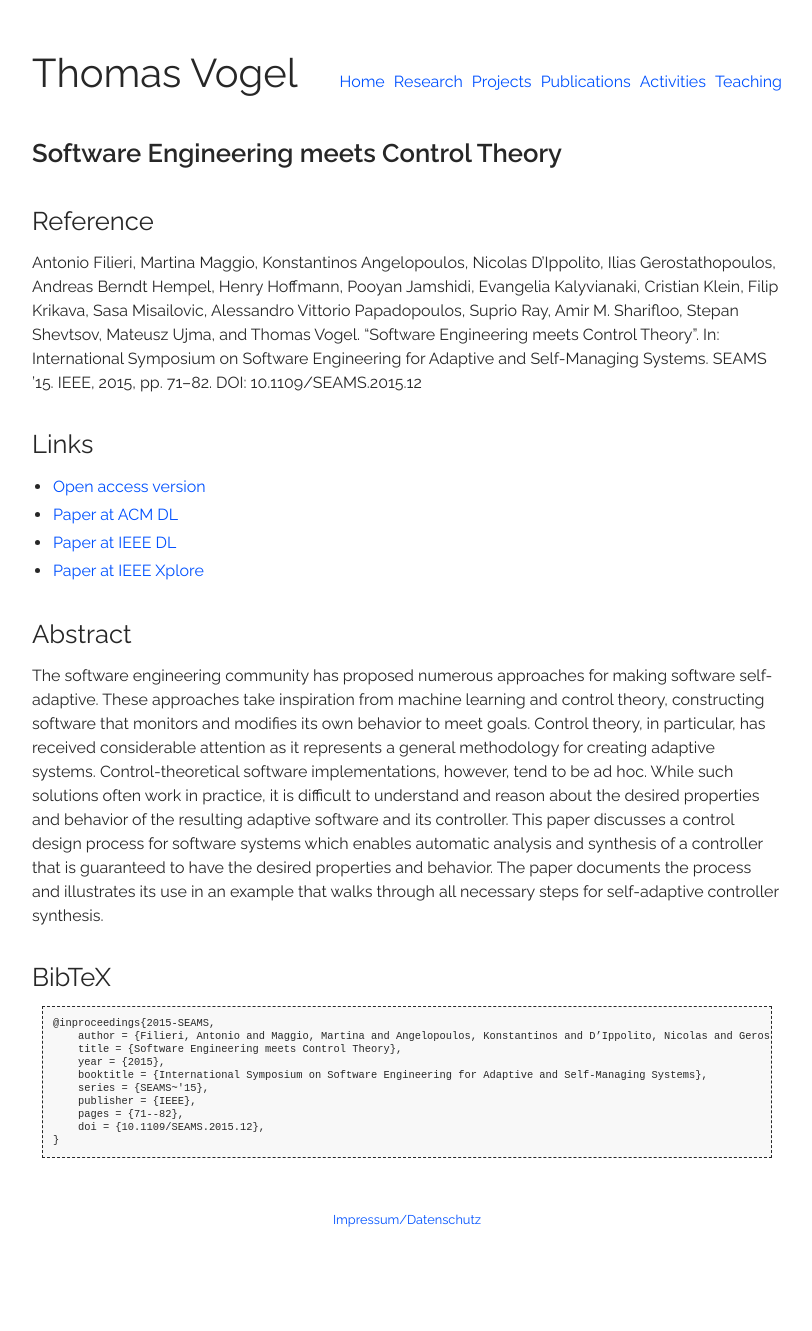
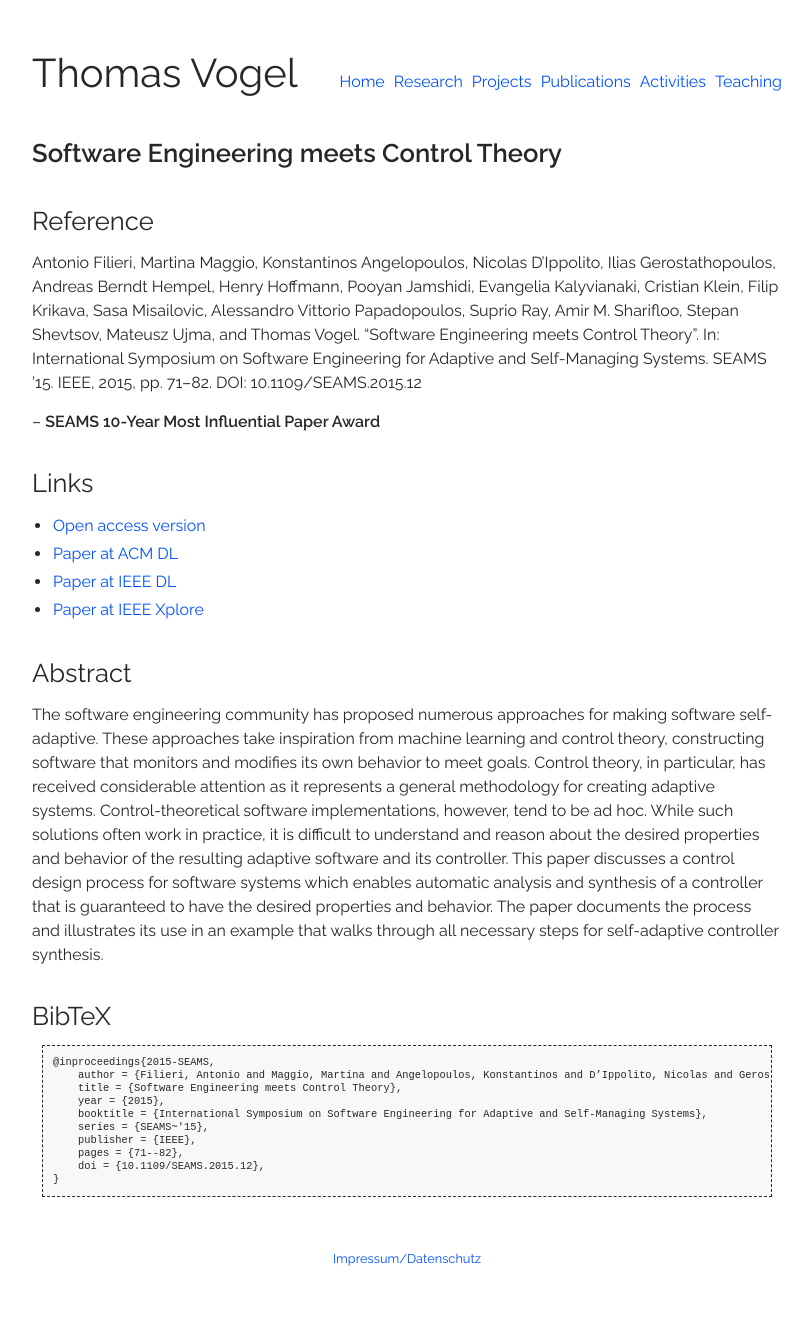
Before and after one commit to thomas-vogel/thomas-vogel.github.io, a Jekyll site: the page built from _pages/publications/2015-SEAMS.md, in a window 1280 px wide. Shown: the whole page, without its empty margins (233-1045 px from the left). Built offline with Jekyll 4.4.1, drawn with Linux system fonts in a browser that asks for light colours; nearby versions of some CDN libraries; before the commit the page ends 1292 px from its top, so only the background shows below that.

Commit message:
Add MIP award.

```diff
--- a/_pages/publications/2015-SEAMS.md
+++ b/_pages/publications/2015-SEAMS.md
@@ -6,6 +6,10 @@ layout: page
 
 ## Reference
 Antonio Filieri, Martina Maggio, Konstantinos Angelopoulos, Nicolas D’Ippolito, Ilias Gerostathopoulos, Andreas Berndt Hempel, Henry Hoffmann, Pooyan Jamshidi, Evangelia Kalyvianaki, Cristian Klein, Filip Krikava, Sasa Misailovic, Alessandro Vittorio Papadopoulos, Suprio Ray, Amir M. Sharifloo, Stepan Shevtsov, Mateusz Ujma, and Thomas Vogel. "Software Engineering meets Control Theory". In: International Symposium on Software Engineering for Adaptive and Self-Managing Systems. SEAMS ’15. IEEE, 2015, pp. 71--82. DOI: 10.1109/SEAMS.2015.12
+
+-- **SEAMS 10-Year Most Influential Paper Award**
+
+
 
 ## Links
 * [Open access version](https://hal.inria.fr/hal-01119461/){:target="_blank"}
```
